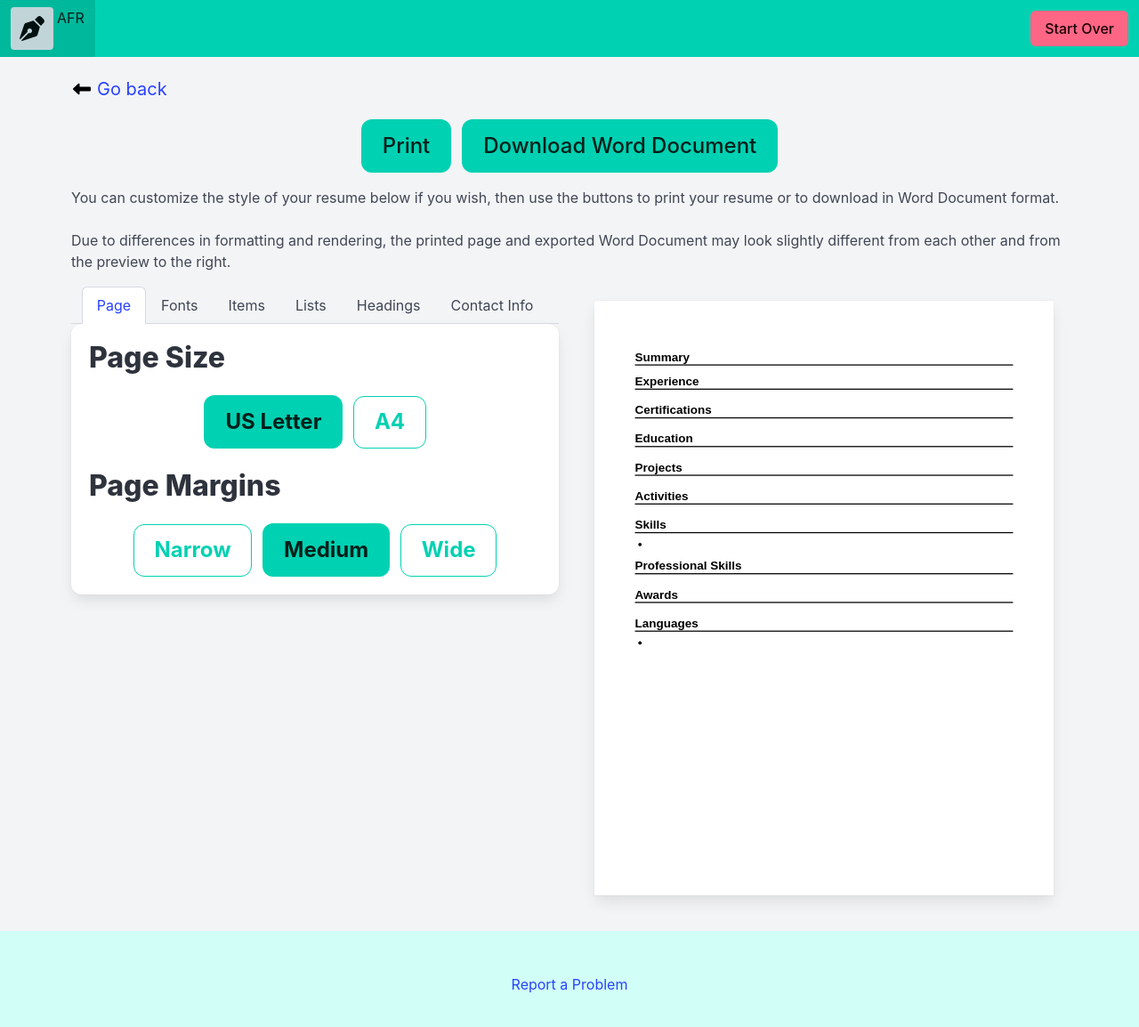
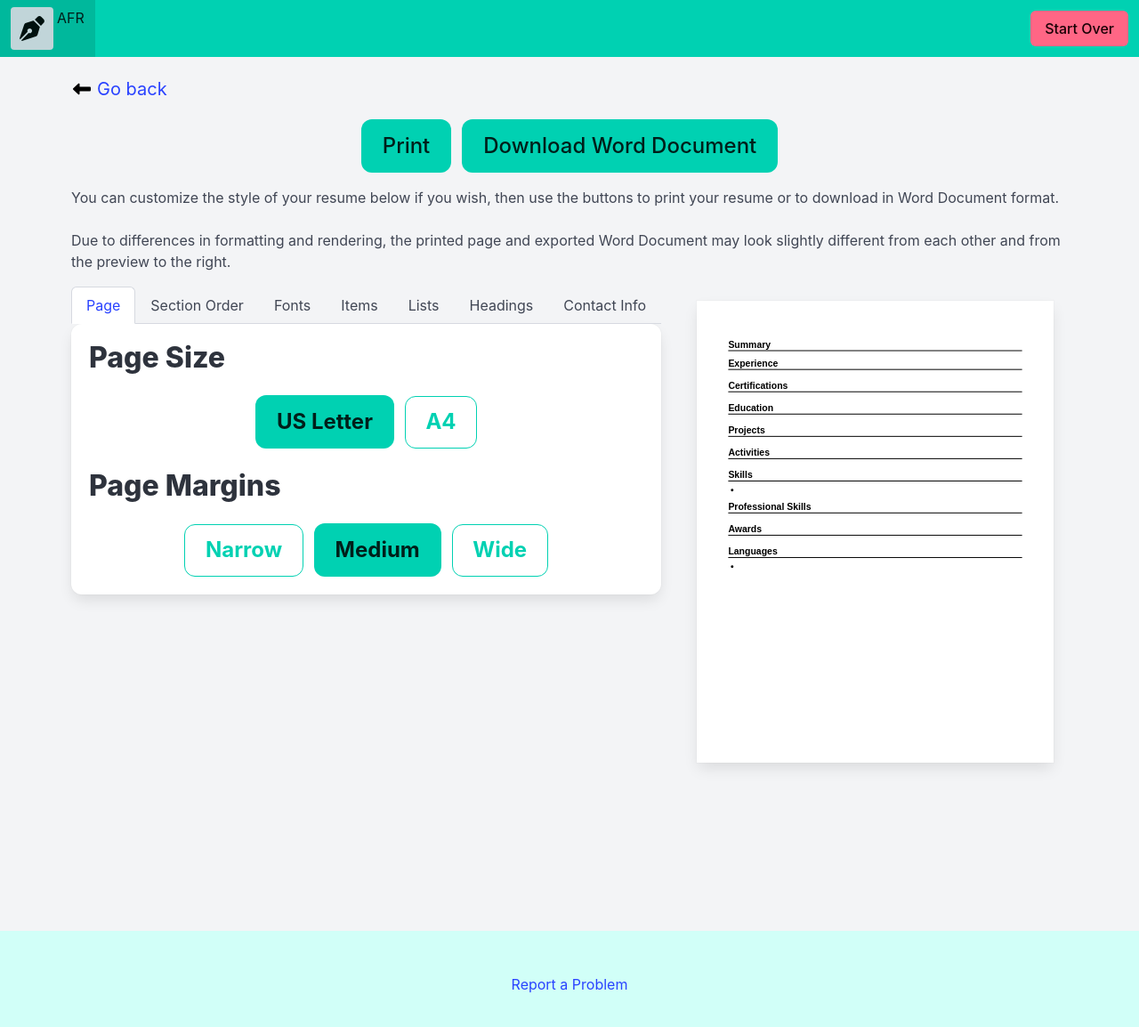
Before and after one commit to HeirOfNorton/alwaysfreeresume, a Jekyll site: the page built from pages/print.html, in a window 1280 px wide and 1214 px high. Shown: the top 1154 px of the window at 89% size. Built offline with Jekyll 4.4.1, drawn with Linux system fonts in a browser that asks for light colours.

Commit message:
Added options for reordering sections when printing.

```diff
--- a/assets/app.js
+++ b/assets/app.js
@@ -199,9 +199,8 @@
     }
 }
 
-function resetOrder(order) {
-    if (order === 'education') {
-        return [
+const defaultOrder = {
+    education: [
             'contact',
             'summary',
             'education',
@@ -213,9 +212,8 @@
             'proskills',
             'awards',
             'languages'
-        ];
-    } else if (order === 'functional') {
-        return [
+        ],
+    functional: [
             'contact',
             'summary',
             'skills',
@@ -227,9 +225,8 @@
             'activities',
             'awards',
             'languages'
-        ];
-    } else {
-        return [
+        ],
+    chronological: [
             'contact',
             'summary',
             'experience',
@@ -241,8 +238,23 @@
             'proskills',
             'awards',
             'languages'
-        ];
+        ],
+}
+
+function resetOrder(sections, order='chronological') {
+    const baseorder = defaultOrder[order];
+    const currentOrder = [];
+    for (sect of baseorder) {
+        var section = sections[sect];
+        if (!section.skipped) {
+            currentOrder.push({
+                section: sect,
+                name: section.title,
+                hidden: false,
+            });
+        }
     }
+    return currentOrder;
 }
 
 function showprint() {
--- a/assets/print.scss
+++ b/assets/print.scss
@@ -659,7 +659,8 @@
         --bulma-box-radius: 0;
         --bulma-box-padding: 0;
         overflow-y: hidden;
-        position: relative;
+        position: sticky;
+        top: 20px;
     }
 
     .page {
--- a/pages/index.html
+++ b/pages/index.html
@@ -21,6 +21,7 @@
                 <h2 class="title is-3">What's New</h2>
                 <div class="content is-large">
                     <ul>
+                        <li><strong>October 28, 2024:</strong> Added options for rearranging and hiding the printed sections.</li>
                         <li><strong>October 25, 2024:</strong> Added options for Experience/Education Item styles.</li>
                         <li><strong>September 22, 2024:</strong> Added options for Contact Information styles.</li>
                         <li><strong>September 20, 2024:</strong> Added options for Heading styles.</li>
--- a/pages/print.html
+++ b/pages/print.html
@@ -48,7 +48,12 @@
             margin:         'mgmedium',
         }).as('printstyles'),
 
-        order:          $persist(resetOrder('standard')).as('order'),
+        order:          $persist([]).as('order'),
+        init() {
+            if (this.order.length == 0) {
+                this.order = resetOrder(this.sections, 'chronological');
+            }
+        },
 
     }"
     class="printcontainer"
@@ -69,10 +74,11 @@
 
 <div class="columns printcontainer">
 
-    <div class="column noprint" x-data="{opentab: 'page'}">
+    <div class="column noprint" x-data="{opentab: $persist('page').as('opentab')}">
         <div><div class="tabs is-boxed is-centered">
             <ul>
                 <li class="" :class="opentab == 'page' && 'is-active'"><a @click="opentab = 'page'">Page</a></li>
+                <li class="" :class="opentab == 'order' && 'is-active'"><a @click="opentab = 'order'">Section Order</a></li>
                 <li class="" :class="opentab == 'fonts' && 'is-active'"><a @click="opentab = 'fonts'">Fonts</a></li>
                 <li class="" :class="opentab == 'items' && 'is-active'"><a @click="opentab = 'items'">Items</a></li>
                 <li class="" :class="opentab == 'lists' && 'is-active'"><a @click="opentab = 'lists'">Lists</a></li>
@@ -94,16 +100,33 @@
                     <button class="button is-primary is-large has-text-weight-bold" :class="style.margin == 'mgwide' || 'is-outlined'" @click="style.margin='mgwide'" >Wide</button>
                 </div>
             </div>
-            {% comment %}
-            <div x-show="opentab == 'items'">
-                <h2 class="title is-3">Item Styles</h2>
-                <div class="buttons is-centered">
-                    <button class="button is-primary is-large has-text-weight-bold" :class="style.itemstyle == 'itemstandard' || 'is-outlined'" @click="style.itemstyle='itemstandard'" >Standard Style</button>
-                    <button class="button is-primary is-large has-text-weight-bold" :class="style.itemstyle == 'itemblock' || 'is-outlined'" @click="style.itemstyle='itemblock'" >Block Style</button>
-                    <button class="button is-primary is-large has-text-weight-bold" :class="style.itemstyle == 'itemcompact' || 'is-outlined'" @click="style.itemstyle='itemcompact'" >Compact Style</button>
+            <div x-show="opentab == 'order'">
+                <h2 class="title is-3">Section Order</h2>
+                <div class="block">
+                    <ul class="panel">
+                        <template x-for="(section, index) in order" :key="section.section">
+                            <li class="panel-block is-flex is-flex-direction-row">
+                                <span class="is-flex-grow-1" :class="section.hidden ? 'has-text-danger' : 'has-text-weight-bold'" x-text="section.name"></span>
+                                <span class="buttons has-addons field are-small" x-show="section.section != 'contact'">
+                                    <button class="button" :disabled="index < 2" @click="order.splice(index-1, 0, order.splice(index, 1)[0])">
+                                        <span class="icon is-small">
+                                            {% include icon.html i='caret-up' %}
+                                        </span>
+                                    </button>
+                                    <button class="button" :disabled="index > order.length - 2" @click="order.splice(index+1, 0, order.splice(index, 1)[0])">
+                                        <span class="icon is-small">
+                                            {% include icon.html i='caret-down' %}
+                                        </span>
+                                    </button>
+                                </span>
+                                <label class="checkbox ml-4" x-show="section.section != 'contact'">
+                                    <input class="mr-1" type="checkbox" x-model="section.hidden">Hide
+                                </label>
+                            </li>
+                        </template>
+                    </ul>
                 </div>
             </div>
-            {% endcomment %}
             <div x-show="opentab == 'items'">
                 <h2 class="title is-3">Experience Item Styles</h2>
                 <h3 class="subtitle is-3">Item Layout</h3>
@@ -293,8 +316,8 @@
             <div class="page" id="page" :style="style.pagesize == 'pageletter' ? {scale: boxwidth / 816} : {scale: boxwidth / 794}"
                 :class="Object.values(style)"
             >
-                <template x-for="section in order">
-                    <section x-data="{current: sections[section]}" x-show="!current.skipped">
+                <template x-for="section in order" :key="section.section">
+                    <section x-data="{current: sections[section.section]}" x-show="!section.hidden">
                         <template x-if="current.type === 'contact'">
                             <div class="contact">
                                 <h1 class="fullname" x-text="current.fullname"></h1>
```
